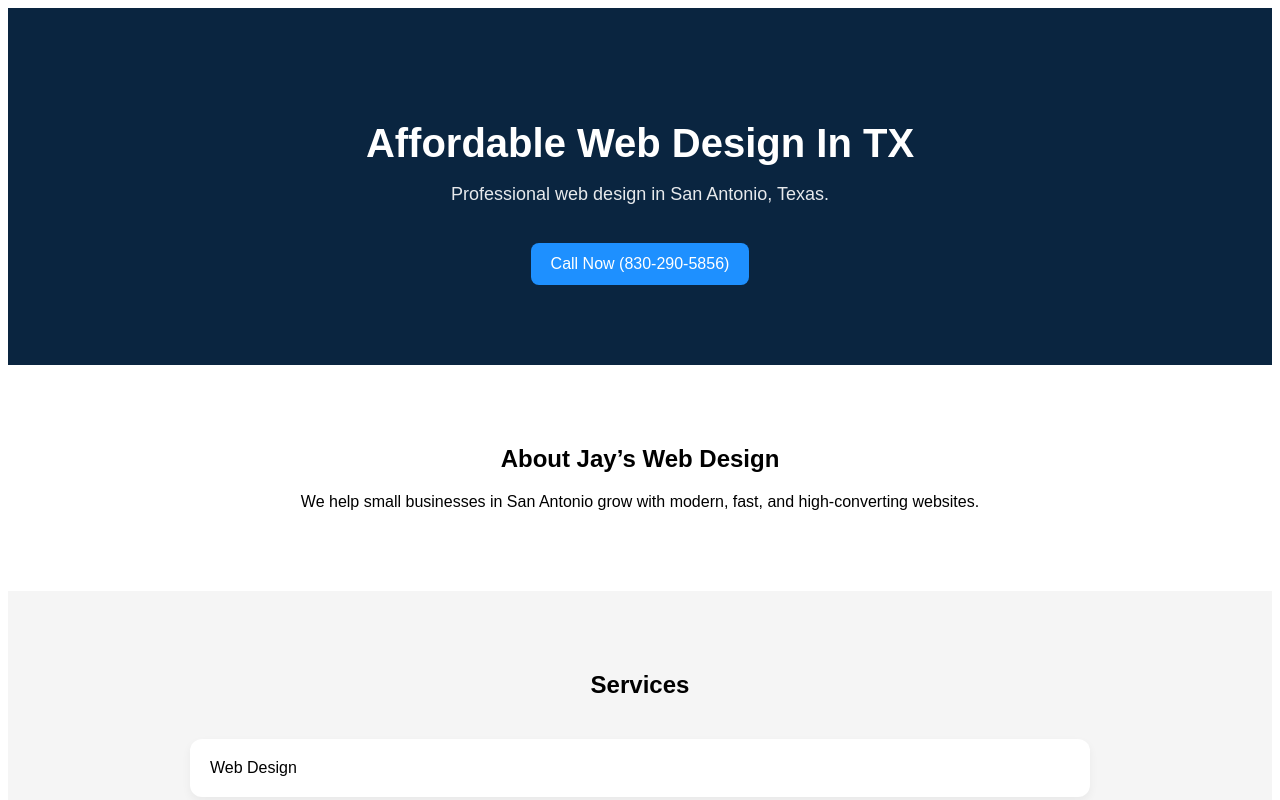
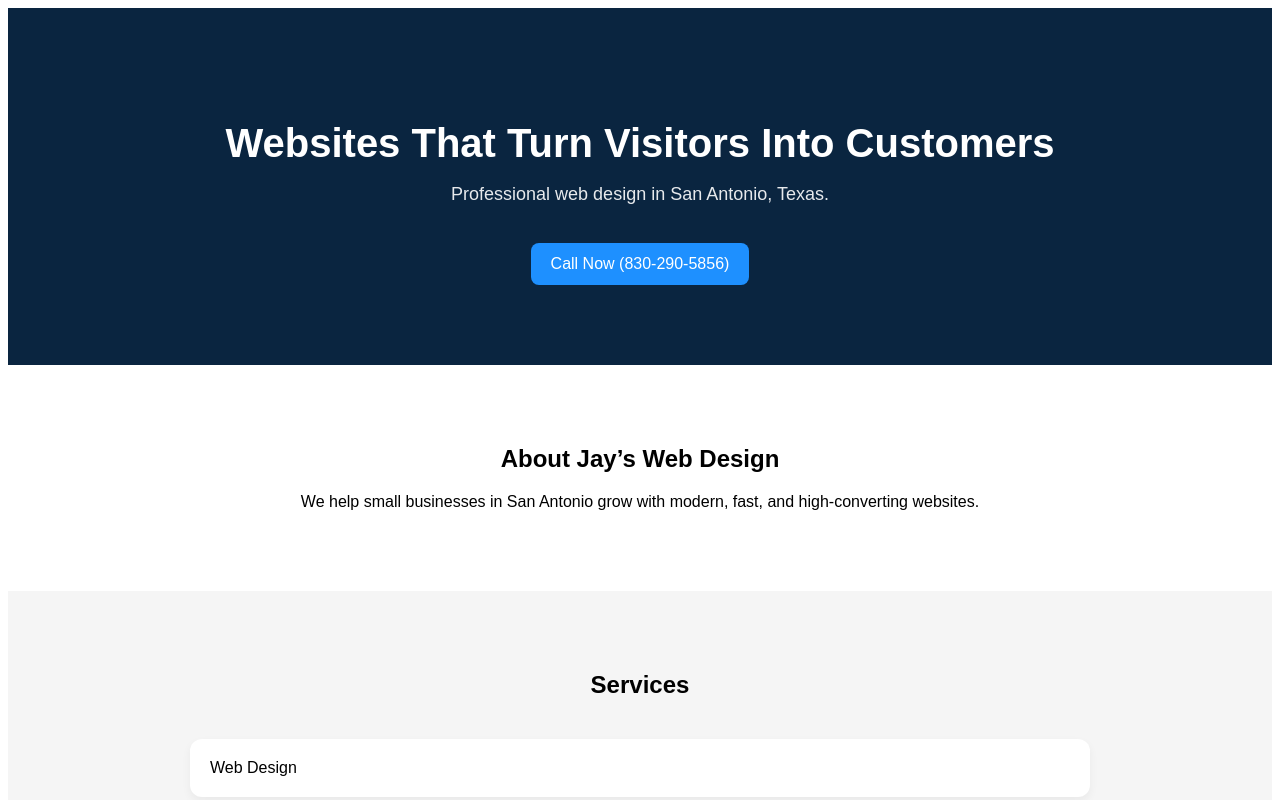
Before and after one commit to trishmarie002-art/jays-web-design, a Next.js app: page / in a window 1280 px wide. Shown: the top 800 px of the page. Built offline with nearby package versions, Linux system fonts and the light colour scheme.

Commit message:
Restore original homepage H1

```diff
--- a/app/page.tsx
+++ b/app/page.tsx
@@ -16,7 +16,7 @@ export default function Page() {
       {/* HERO */}
       <section style={{ padding: "80px 20px", textAlign: "center", background: "#0A2540", color: "white" }}>
         <h1 style={{ fontSize: "40px", marginBottom: "10px" }}>
-          Affordable Web Design In TX
+          Websites That Turn Visitors Into Customers
         </h1>
         <p style={{ fontSize: "18px", opacity: 0.9 }}>
           Professional web design in San Antonio, Texas.
```
